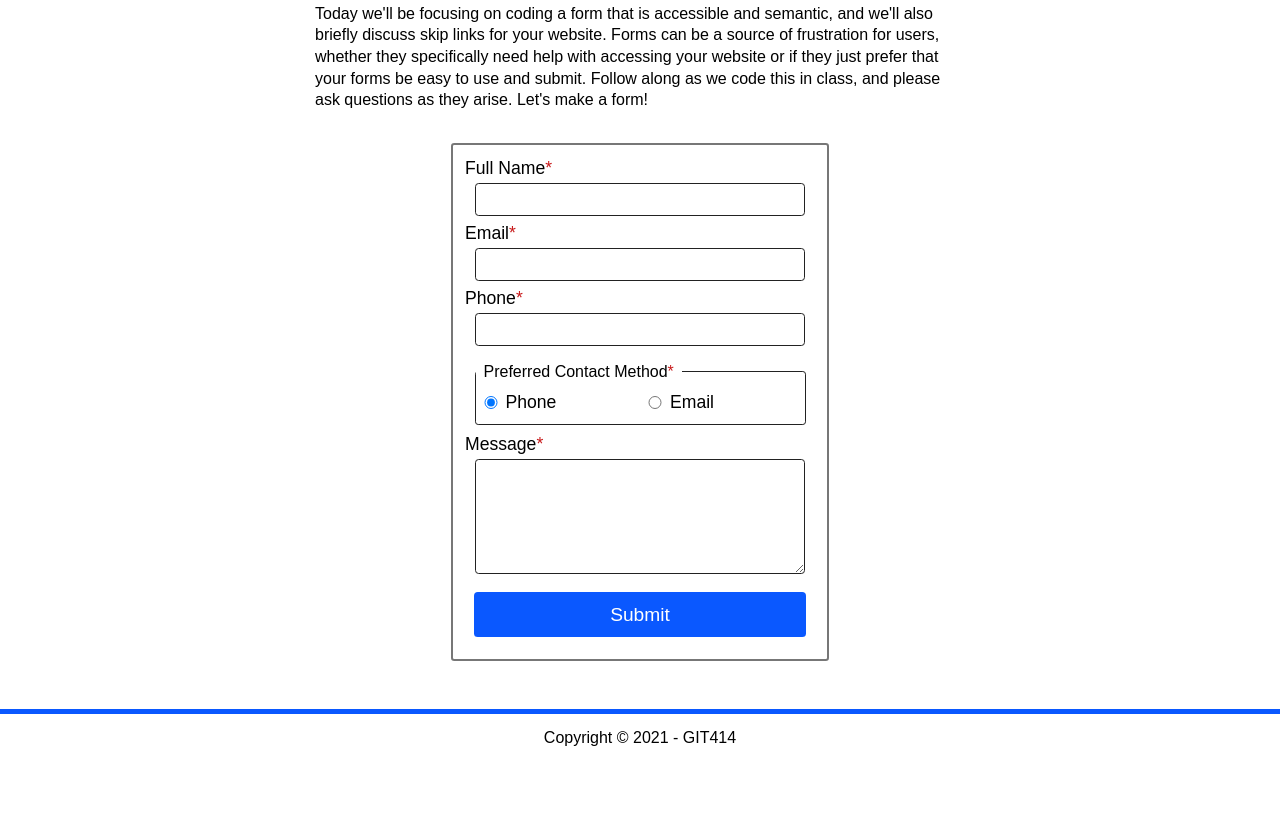
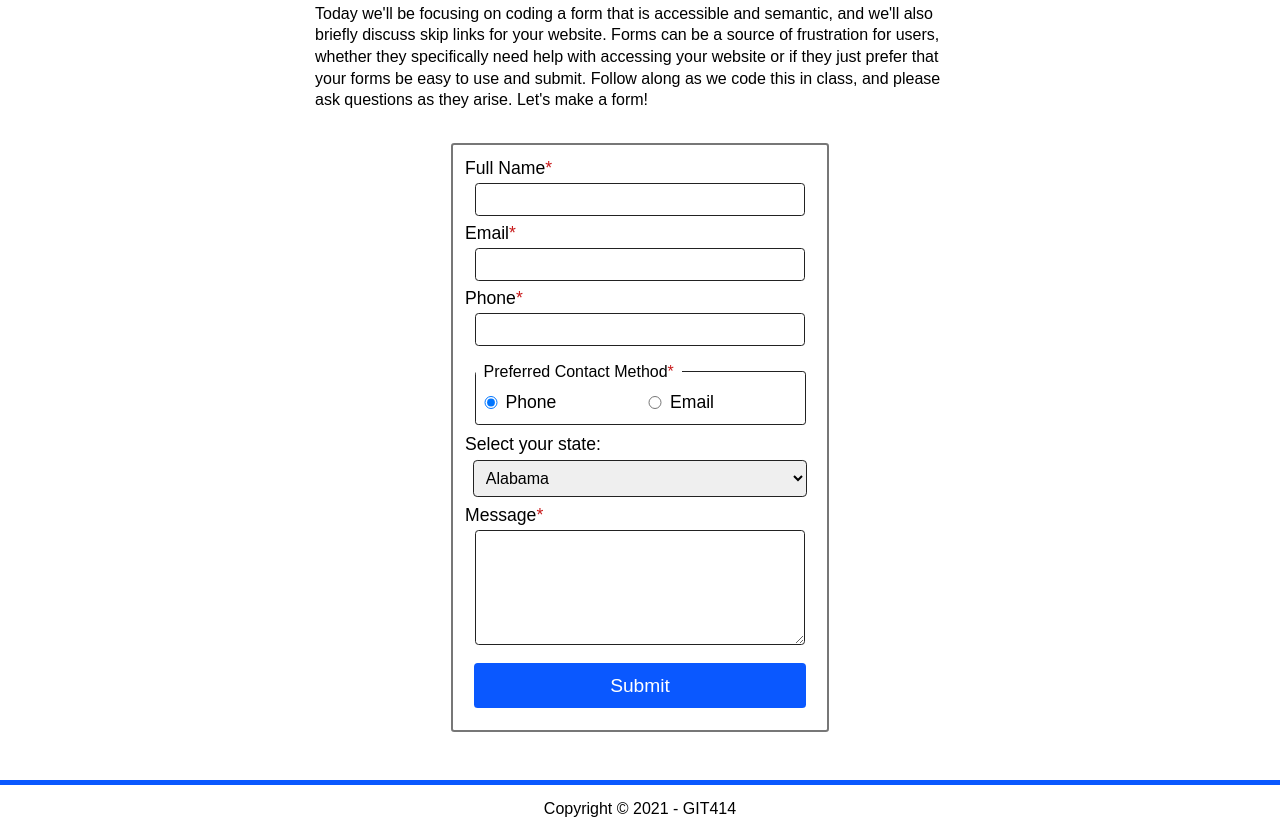
Before and after one commit to selint0/1.2assignment, a plain HTML site: page index.html in a window 1280 px wide. Shown: the part 552-1385 px from the top of the page. Before the commit the page ends 1314 px from the top, so only its background shows below. Drawn offline with Linux system fonts and the light colour scheme.

Commit message:
added the state dropdown to form

```diff
--- a/index.html
+++ b/index.html
@@ -40,7 +40,60 @@
 					<input type="radio" name="prefEmail" id="prefEmail" required >
 				<label for="prefEmail">Email</label>
 			</fieldset>
-
+			<label for="state">Select your state:</label>
+				<select id="state">
+					<option value="AL">Alabama</option>
+					<option value="AK">Alaska</option>
+					<option value="AZ">Arizona</option>
+					<option value="AR">Arkansas</option>
+					<option value="CA">California</option>
+					<option value="CO">Colorado</option>
+					<option value="CT">Connecticut</option>
+					<option value="DE">Delaware</option>
+					<option value="DC">District Of Columbia</option>
+					<option value="FL">Florida</option>
+					<option value="GA">Georgia</option>
+					<option value="HI">Hawaii</option>
+					<option value="ID">Idaho</option>
+					<option value="IL">Illinois</option>
+					<option value="IN">Indiana</option>
+					<option value="IA">Iowa</option>
+					<option value="KS">Kansas</option>
+					<option value="KY">Kentucky</option>
+					<option value="LA">Louisiana</option>
+					<option value="ME">Maine</option>
+					<option value="MD">Maryland</option>
+					<option value="MA">Massachusetts</option>
+					<option value="MI">Michigan</option>
+					<option value="MN">Minnesota</option>
+					<option value="MS">Mississippi</option>
+					<option value="MO">Missouri</option>
+					<option value="MT">Montana</option>
+					<option value="NE">Nebraska</option>
+					<option value="NV">Nevada</option>
+					<option value="NH">New Hampshire</option>
+					<option value="NJ">New Jersey</option>
+					<option value="NM">New Mexico</option>
+					<option value="NY">New York</option>
+					<option value="NC">North Carolina</option>
+					<option value="ND">North Dakota</option>
+					<option value="OH">Ohio</option>
+					<option value="OK">Oklahoma</option>
+					<option value="OR">Oregon</option>
+					<option value="PA">Pennsylvania</option>
+					<option value="RI">Rhode Island</option>
+					<option value="SC">South Carolina</option>
+					<option value="SD">South Dakota</option>
+					<option value="TN">Tennessee</option>
+					<option value="TX">Texas</option>
+					<option value="UT">Utah</option>
+					<option value="VT">Vermont</option>
+					<option value="VA">Virginia</option>
+					<option value="WA">Washington</option>
+					<option value="WV">West Virginia</option>
+					<option value="WI">Wisconsin</option>
+					<option value="WY">Wyoming</option>
+				</select>
 			<label for="message">Message<span class="required">*</span></label>
 				<textarea name="message" id="message"></textarea>
 			<input type="submit" name="submit" id="submit">
```
